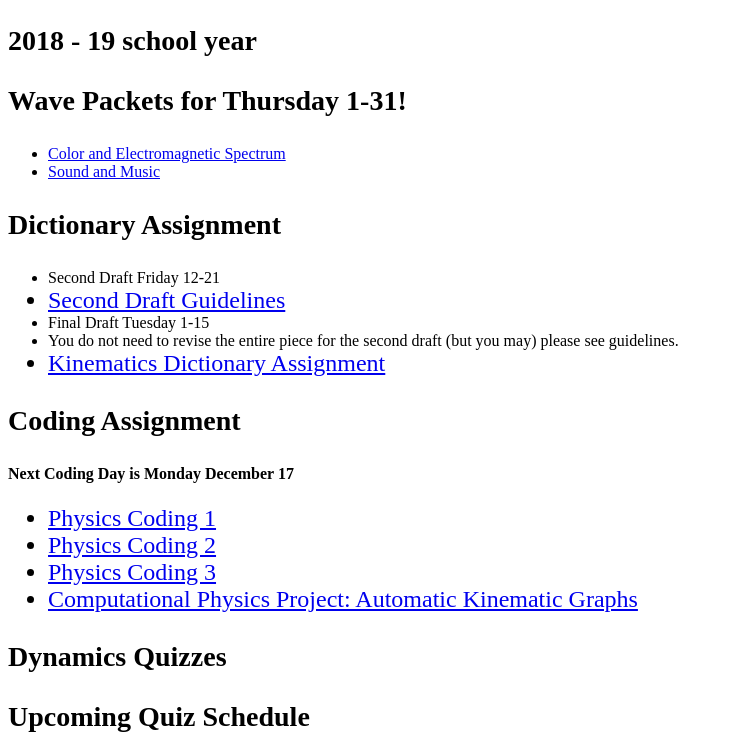
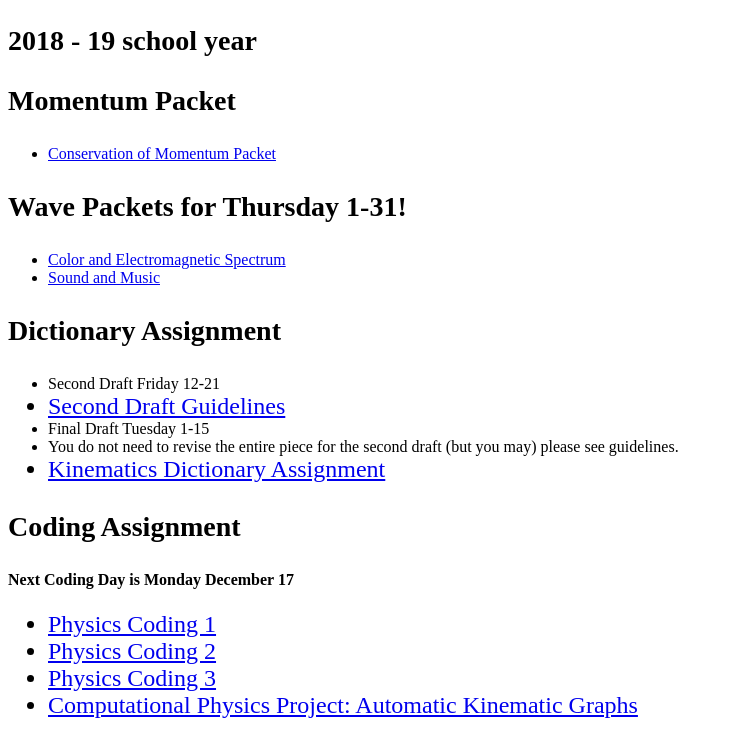
Before and after one commit to danielkuncik/teachingWebsite, a website: page public/basicPage.html in a window 1280 px wide. Shown: the part 61-800 px from the top of the page, without its empty margins (0-733 px from the left). Drawn offline with Linux system fonts and the light colour scheme.

Commit message:
add momentum packet

```diff
--- a/public/basicPage.html
+++ b/public/basicPage.html
@@ -39,6 +39,17 @@
 <h1>Welcome to Physics</h1>
 <h3>2018 - 19 school year</h3>
 
+
+<h3>
+    Momentum Packet
+</h3>
+<ul>
+    <li>
+        <a href = 'physicsPackets/conservatino_of_momentum_packet.pdf'>
+            Conservation of Momentum Packet
+        </a>
+    </li>
+</ul>
 
 <h3>
     Wave Packets for Thursday 1-31!
```
Also changed, not shown: 1 other file.
